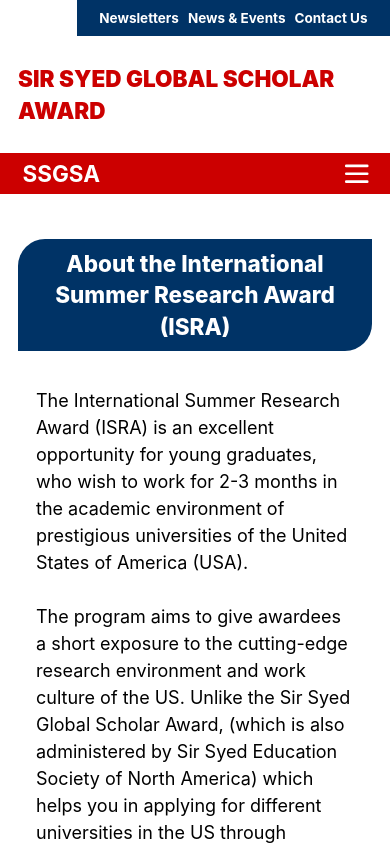
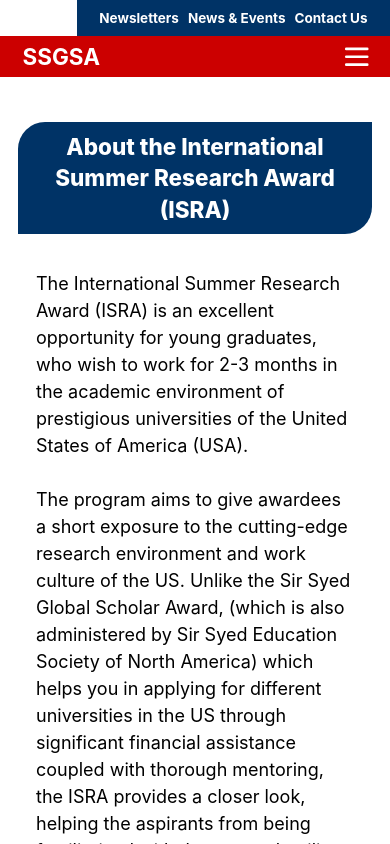
Before and after one commit to ssgsa-us/ssgsa.us, a Next.js app: page /isra in a window 390 px wide. Shown: the top 844 px of the page. Built offline with nearby package versions, Linux system fonts and the light colour scheme.

Commit message:
Removing SSGSA frm header on mobile screen

```diff
--- a/components/Header.js
+++ b/components/Header.js
@@ -33,11 +33,11 @@
           </Link>
         </div>
       </div>
-      <div className="w-full flex flex-row bg-white items-center">
+      <div className="w-full flex flex-row bg-white items-center hidden sm:flex">
         <div className="flex-1 text-xl sm:text-2xl md:text-3xl justify-center px-4 my-6 flex items-center font-black text-red-850 ">
           SIR SYED GLOBAL SCHOLAR AWARD
         </div>
-        <div className="mr-3 flex-2 hidden sm:flex">
+        <div className="mr-3 flex-2">
           <Link href="/">
             <Image width={110} height={110} src={logo} alt="SSGSA Logo" />
           </Link>
```
